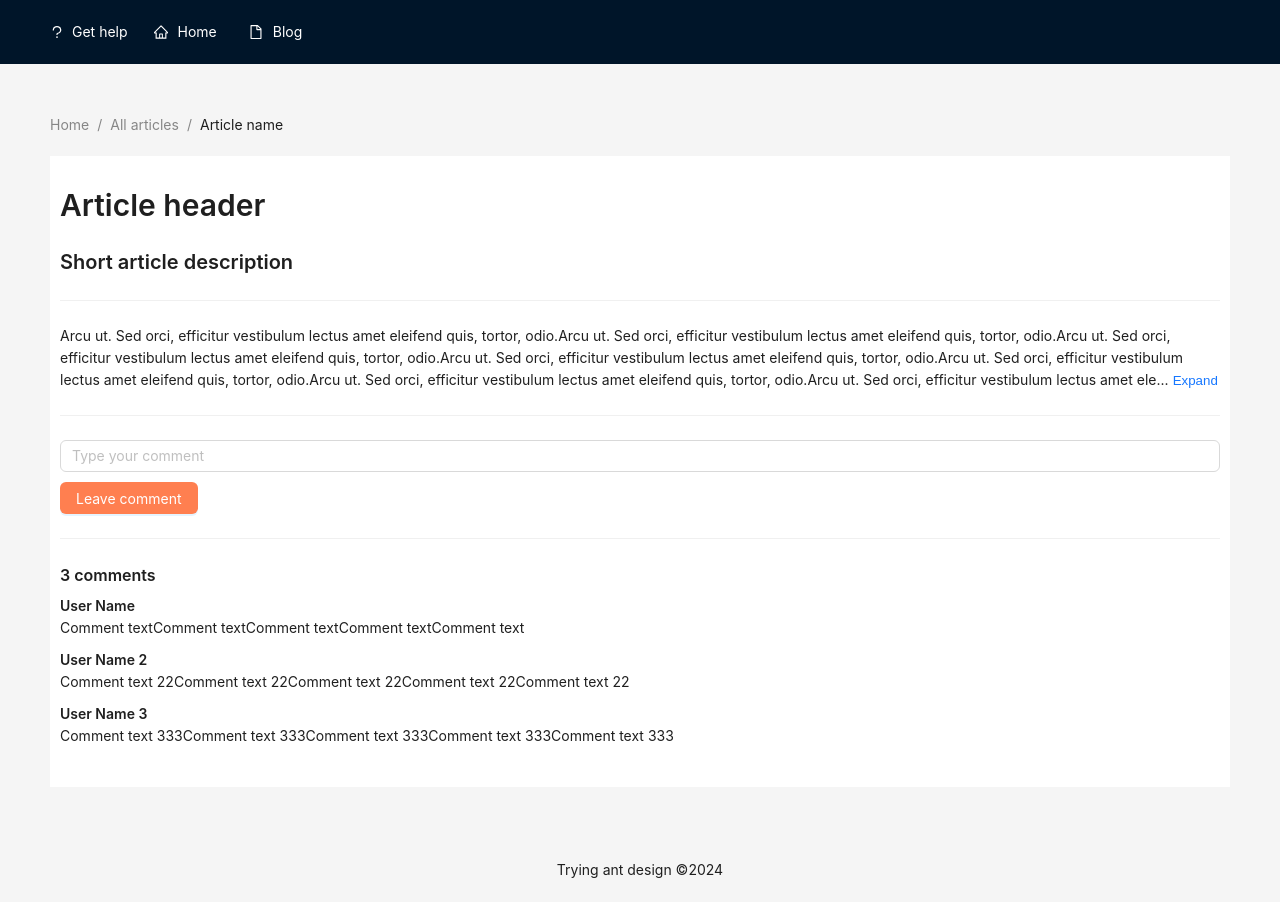
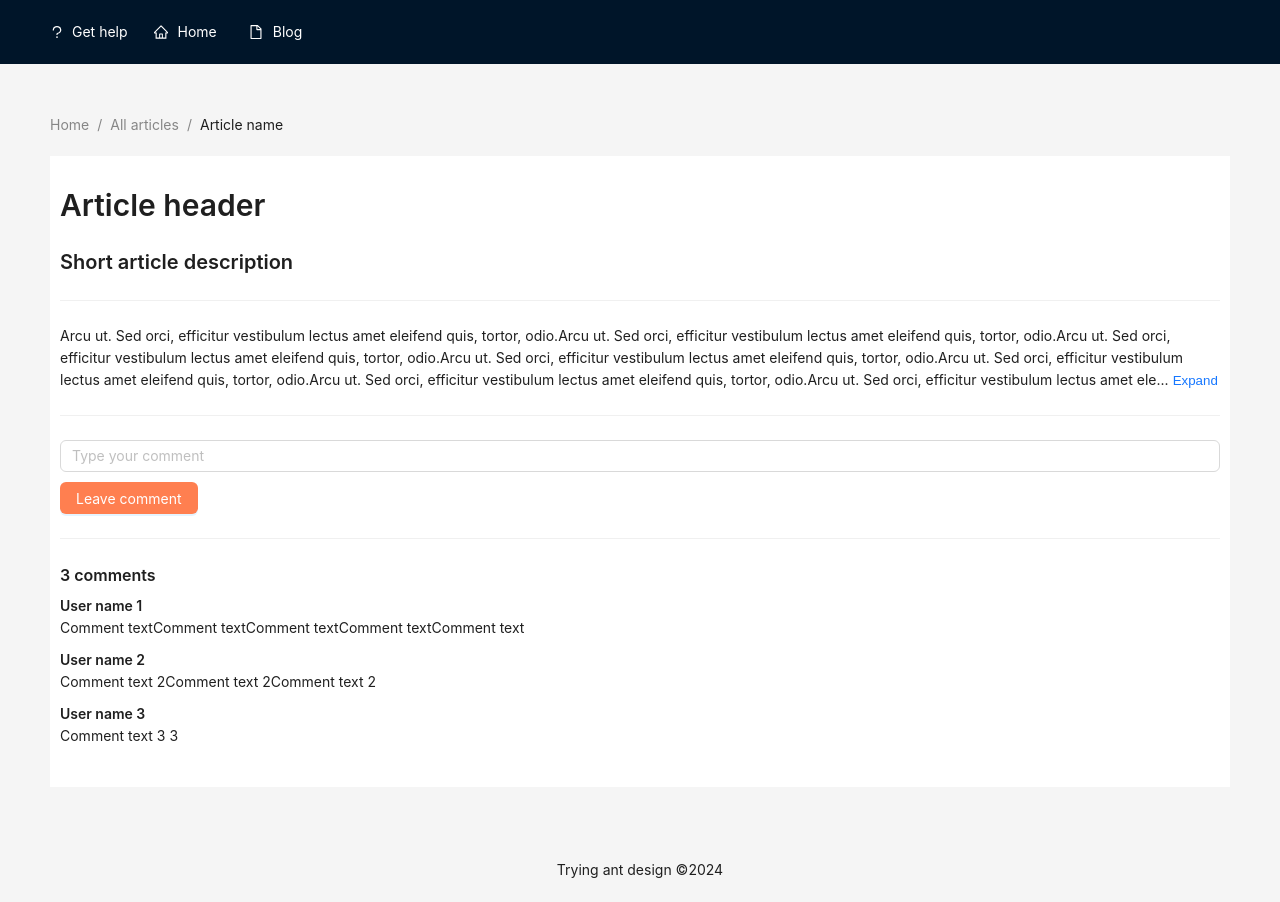
Before and after one commit to AidaChernyavskaya/ant-design, a React (Create React App) app: page / in a window 1280 px wide. Built offline with nearby package versions, Linux system fonts and the light colour scheme.

Commit message:
Save comments to localStorage

```diff
--- a/src/components/ContentBlock/ContentBlock.tsx
+++ b/src/components/ContentBlock/ContentBlock.tsx
@@ -1,10 +1,63 @@
-import React, {useState} from 'react';
-import {Breadcrumb, Button, Divider, Flex, FloatButton, Input, Typography} from "antd";
-import {HeartOutlined} from "@ant-design/icons";
+import React, {useEffect, useState} from 'react';
+import {Breadcrumb, Button, Divider, Flex, Input, Typography} from "antd";
 import {Content} from "antd/es/layout/layout";
 
+export const getJSONFromStorage = (key: string): Array<IComment> => {
+    const serialized = localStorage.getItem(key);
+    if (serialized == null){
+        return [];
+    }
+    return JSON.parse(serialized);
+};
+
+export const setJSONToStorage = (key: string, value: string) => {
+    localStorage.setItem(key, value);
+}
+
+export interface IComment {
+    user: string;
+    text: string;
+}
+
+
 const ContentBlock = () => {
-    const [editableStr, setEditableStr] = useState('Simple text');
+    const commentsArr: Array<IComment> = [
+        {
+            'user': 'User name 1',
+            'text': 'Comment text'.repeat(5),
+        },
+        {
+            'user': 'User name 2',
+            'text': 'Comment text 2'.repeat(3),
+        },
+        {
+            'user': 'User name 3',
+            'text': 'Comment text 3 3',
+        },
+    ];
+    const [comments, setComments] = useState<Array<IComment>>(getJSONFromStorage('comments'));
+    const [commentText, setCommentText] = useState('');
+
+    useEffect(() => {
+        if (comments.length === 0) {
+            setJSONToStorage('comments', JSON.stringify(commentsArr));
+            setComments(commentsArr);
+        }
+    },[])
+
+    useEffect(() => {
+        setJSONToStorage('comments', JSON.stringify(comments));
+    },[comments])
+
+    const handleClick = () => {
+        const comment = {
+            user: 'user',
+            text: commentText,
+        };
+        setComments([...comments, comment]);
+        setCommentText('');
+    }
+
     return (
         <Content style={{padding: '50px'}}>
             <Breadcrumb
@@ -21,23 +74,22 @@ const ContentBlock = () => {
                 </Typography.Paragraph>
                 <Divider/>
 
-                <Input placeholder={'Type your comment'} style={{marginBottom: '10px'}}/>
-                <Button type={"primary"} style={{ background: "coral"}}>Leave comment</Button>
+                <Input
+                    placeholder={'Type your comment'}
+                    style={{marginBottom: '10px'}}
+                    onChange={(event) => setCommentText(event.target.value)}
+                    value={commentText}
+                />
+                <Button type={"primary"} style={{ background: "coral"}} onClick={handleClick}>Leave comment</Button>
                 <Divider/>
 
-                <Typography.Title level={5}>3 comments</Typography.Title>
-                <Flex vertical={true} justify={"flex-start"} align={"flex-start"} style={{marginBottom: '10px'}}>
-                    <Typography.Text strong={true}>User Name</Typography.Text>
-                    <Typography.Text>{'Comment text'.repeat(5)}</Typography.Text>
-                </Flex>
-                <Flex vertical={true} justify={"flex-start"} align={"flex-start"} style={{marginBottom: '10px'}}>
-                    <Typography.Text strong={true}>User Name 2</Typography.Text>
-                    <Typography.Text>{'Comment text 22'.repeat(5)}</Typography.Text>
-                </Flex>
-                <Flex vertical={true} justify={"flex-start"} align={"flex-start"} style={{marginBottom: '10px'}}>
-                    <Typography.Text strong={true}>User Name 3</Typography.Text>
-                    <Typography.Text>{'Comment text 333'.repeat(5)}</Typography.Text>
-                </Flex>
+                <Typography.Title level={5}>{comments.length} comments</Typography.Title>
+                {comments.map((comment,index) => (
+                    <Flex vertical={true} justify={"flex-start"} align={"flex-start"} style={{marginBottom: '10px'}} key={index}>
+                        <Typography.Text strong={true}>{comment.user}</Typography.Text>
+                        <Typography.Text>{comment.text}</Typography.Text>
+                    </Flex>
+                ))}
             </div>
         </Content>
     );
```
